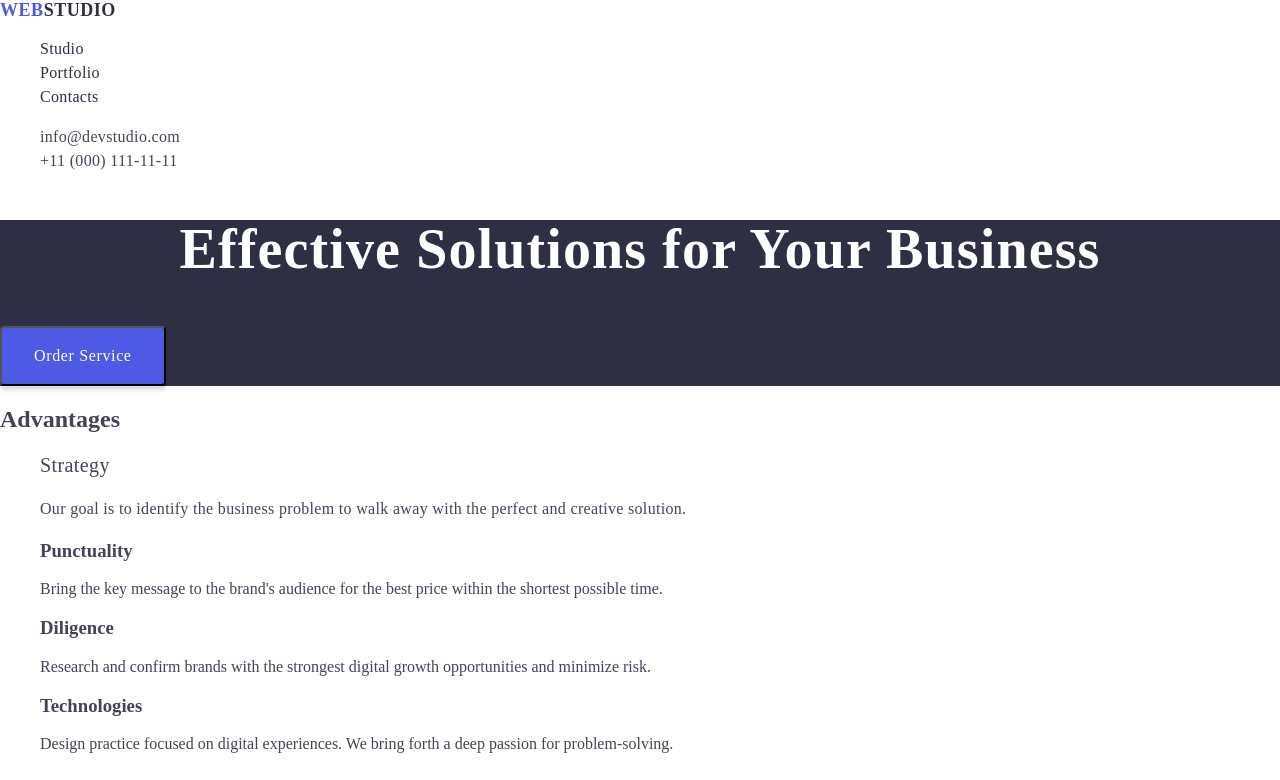
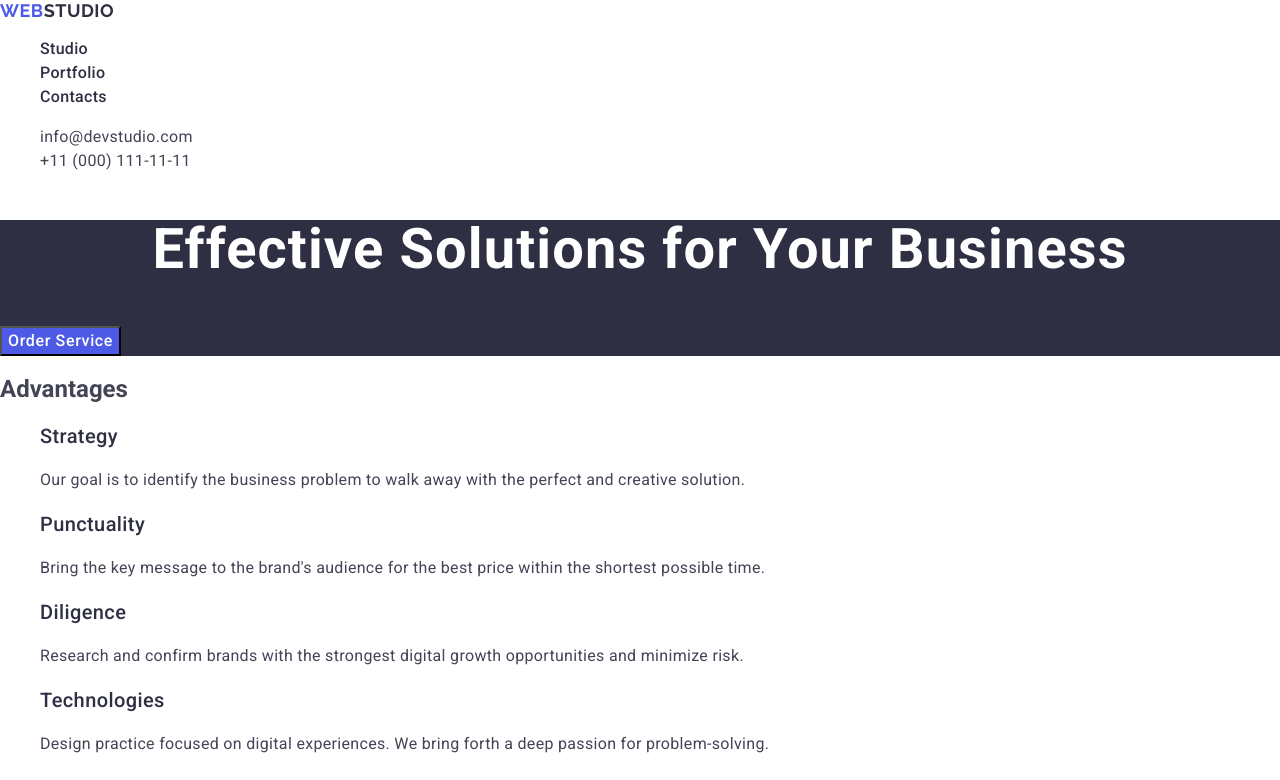
Before and after one commit to Nadiia-Rakivska/goit-markup-hw-02, a plain HTML site: page index.html in a window 1280 px wide. Shown: the top 780 px of the page. Drawn offline with nearby package versions, Linux system fonts and the light colour scheme.

Commit message:
corrected

```diff
--- a/css/styles.css
+++ b/css/styles.css
@@ -1,11 +1,11 @@
 body {
-  font-family: Roboto sans-serif;
+  font-family: "Roboto", sans-serif;
   color: #434455;
   background-color: #FFFFFF;
 }
 
 .logo {
-  font-family: Raleway sans-serif;
+  font-family: "Raleway",sans-serif;
   font-weight: 700;
   font-size: 18px;
   line-height: 1.17;
@@ -47,7 +47,7 @@ body {
 .address {
   font-style: normal;
 }
-.address a {
+.address-cont {
   font-weight: 400;
   font-size: 16px;
   line-height: 1.5;
@@ -55,10 +55,10 @@ body {
   color: #434455;
   text-decoration: none;
 }
-.address-mail:focus {
+.address-cont:focus {
   color: #404bbf;
 }
-.address a:hover {
+.address-cont:hover {
   color: #404bbf;
 }
 
@@ -80,15 +80,12 @@ body {
 }
 
 .servise {
-  font-family: Roboto sans-serif;
+  font-family: "Roboto", sans-serif;
   font-weight: 500;
   font-size: 16px;
   line-height: 1.5;
   letter-spacing: 0.04em;
   color: #fff;
-  border-radius: 4px;
-  padding: 16px 32px;
-  box-shadow: 0 4px 4px 0 rgba(0, 0, 0, 0.15);
   background-color: #4d5ae5;
   cursor: pointer;
 }
@@ -104,6 +101,7 @@ body {
   font-size: 20px;
   line-height: 1.2;
   letter-spacing: 0.02em;
+  color: #2e2f42;
 }
 
 .advantages ul {
@@ -128,6 +126,7 @@ body {
   text-align: center;
   letter-spacing: 0.02em;
   text-transform: capitalize;
+  color: #2e2f42;
 }
 .our-team ul {
   list-style-type: none;
@@ -157,6 +156,7 @@ font-weight: 400;
     text-align: center;
     letter-spacing: 0.02em;
     text-transform: capitalize;
+    color: #2e2f42;
   }
 .our-portfolio ul {
   list-style-type: none;
@@ -174,6 +174,7 @@ font-weight: 400;
    text-transform: uppercase;
    text-decoration: none;
    color: #f4f4fd;
+  font-family: "Raleway", sans-serif;
  }
 .footer-p {
   font-weight: 400;
--- a/index.html
+++ b/index.html
@@ -26,20 +26,20 @@
           <a href="./index.html" class="nav-list-a">Studio</a>
         </li>
         <li class="nav-list">
-          <a href="">Portfolio</a>
+          <a href="" class="nav-list-a">Portfolio</a>
         </li>
         <li class="nav-list">
-          <a href="">Contacts</a>
+          <a href="" class="nav-list-a">Contacts</a>
         </li>
       </ul>
     </nav>
     <address class="address">
       <ul>
         <li>
-          <a href="mailto:info@devstudio.com" class="address-mail">info@devstudio.com</a>
+          <a href="mailto:info@devstudio.com" class="address-cont">info@devstudio.com</a>
         </li>
         <li>
-          <a href="tel:+110001111111">+11 (000) 111-11-11</a>
+          <a href="tel:+110001111111" class="address-cont">+11 (000) 111-11-11</a>
         </li>
       </ul>
     </address>
@@ -62,23 +62,23 @@
           </p>
         </li>
         <li>
-          <h3>Punctuality</h3>
-          <p>
+          <h3 class="advantages-title">Punctuality</h3>
+          <p class="advantages-p">
             Bring the key message to the brand's audience for the best price
              within the shortest possible time.
           </p>
         </li>
         <li>
-          <h3>Diligence</h3>
-          <p>
+          <h3 class="advantages-title">Diligence</h3>
+          <p class="advantages-p">
             Research and confirm brands with
              the strongest digital growth
              opportunities and minimize risk.
           </p>
         </li>
         <li>
-          <h3>Technologies</h3>
-          <p>
+          <h3 class="advantages-title">Technologies</h3>
+          <p class="advantages-p">
             Design practice focused on digital
             experiences. We bring forth a deep
             passion for problem-solving.
```
